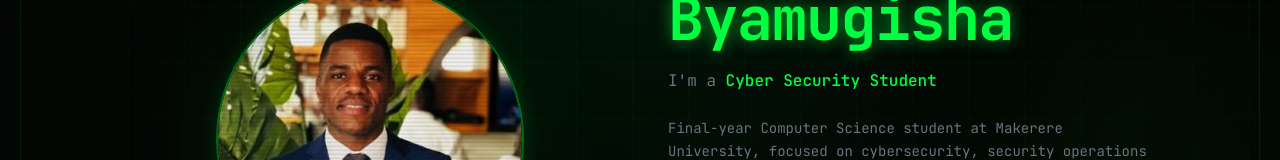
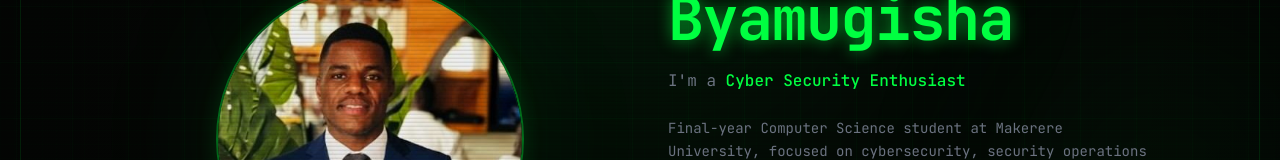
Before and after one commit to anthonybyamugisha/anthony_aegies_sh, a React (Vite) app: page / in a window 1280 px wide. Shown: the part 290-450 px from the top of the page. Built offline with nearby package versions, Linux system fonts and the light colour scheme; no server answers.

Commit message:
Update README

```diff
--- a/index.html
+++ b/index.html
@@ -44,7 +44,7 @@
     />
 
     <!-- Title -->
-    <title>Anthony Byamugisha | Cybersecurity Student</title>
+    <title>Anthony Byamugisha | Cybersecurity Enthusiast</title>
 
     <!--
       Keep the copy below in sync with src/config/site.data.ts
@@ -62,7 +62,7 @@
     <meta name="author" content="Anthony Byamugisha" />
 
     <!-- Open Graph -->
-    <meta property="og:title" content="Anthony Byamugisha | Cybersecurity Student" />
+    <meta property="og:title" content="Anthony Byamugisha | Cybersecurity Enthusiast" />
     <meta
       property="og:description"
       content="Cybersecurity and data analytics student focused on security operations, threat detection and SIEM log analysis."
@@ -75,7 +75,7 @@
 
     <!-- Twitter Card -->
     <meta name="twitter:card" content="summary_large_image" />
-    <meta name="twitter:title" content="Anthony Byamugisha | Cybersecurity Student" />
+    <meta name="twitter:title" content="Anthony Byamugisha | Cybersecurity Enthusiast" />
     <meta
       name="twitter:description"
       content="Cybersecurity and data analytics student focused on security operations, threat detection and SIEM log analysis."
@@ -92,7 +92,7 @@
         "@type": "Person",
         "name": "Anthony Byamugisha",
         "url": "YOUR_SITE_URL",
-        "jobTitle": "Cyber Security Student",
+        "jobTitle": "Cyber Security Enthusiast",
         "address": {
           "@type": "PostalAddress",
           "addressLocality": "Kampala",
--- a/src/config/site.data.ts
+++ b/src/config/site.data.ts
@@ -42,7 +42,7 @@ export const site = {
   firstName: 'Anthony',
   username: 'anthony',
   brand: 'Anthony Aegies',
-  role: 'Cyber Security Student',
+  role: 'Cyber Security Enthusiast',
   greeting: "Hello, I'm",
   tagline: 'Detecting threats, hunting through logs, and turning raw data into decisions.',
   description: [
```
Also changed, not shown: 1 other file (tests, documents, lock files or other folders).
